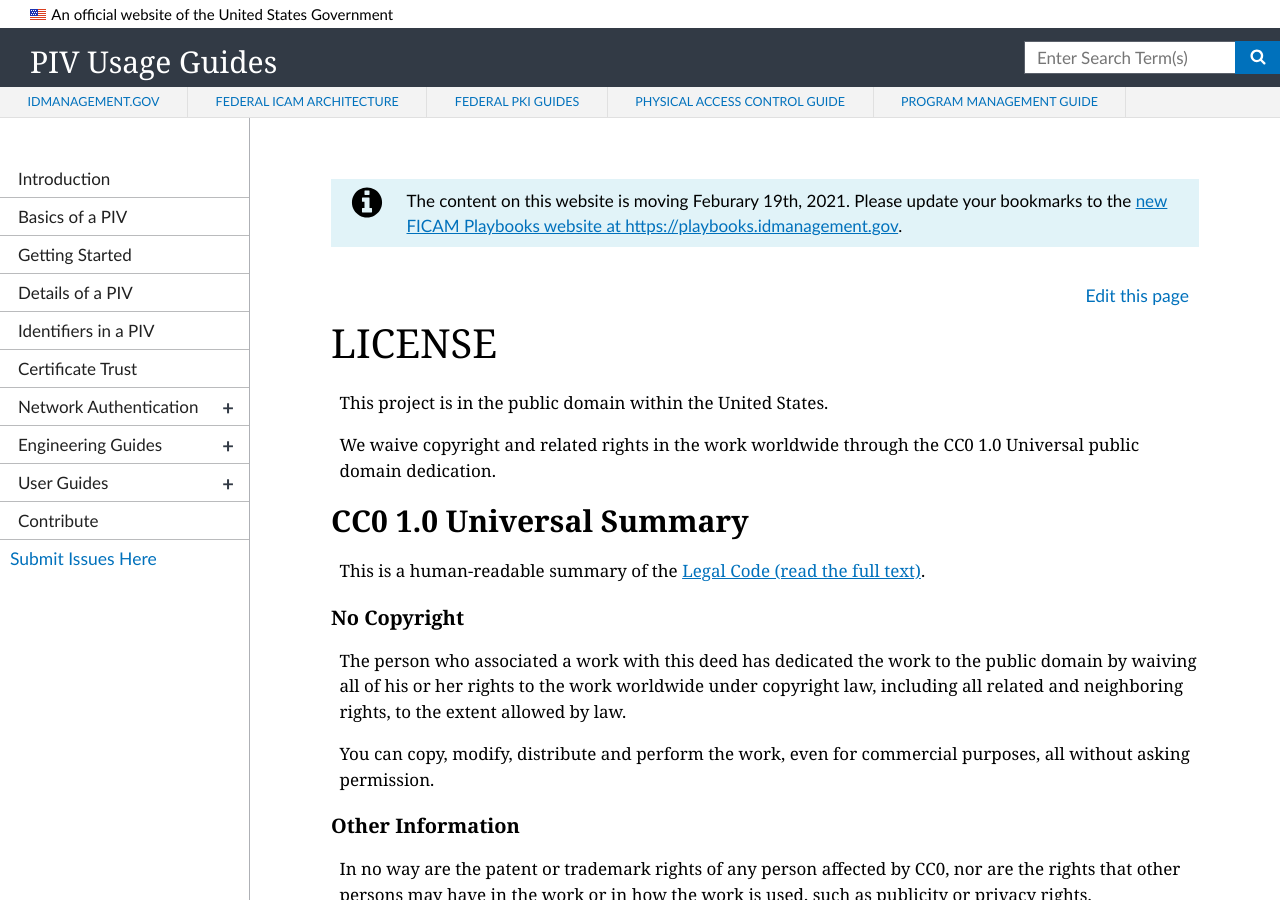
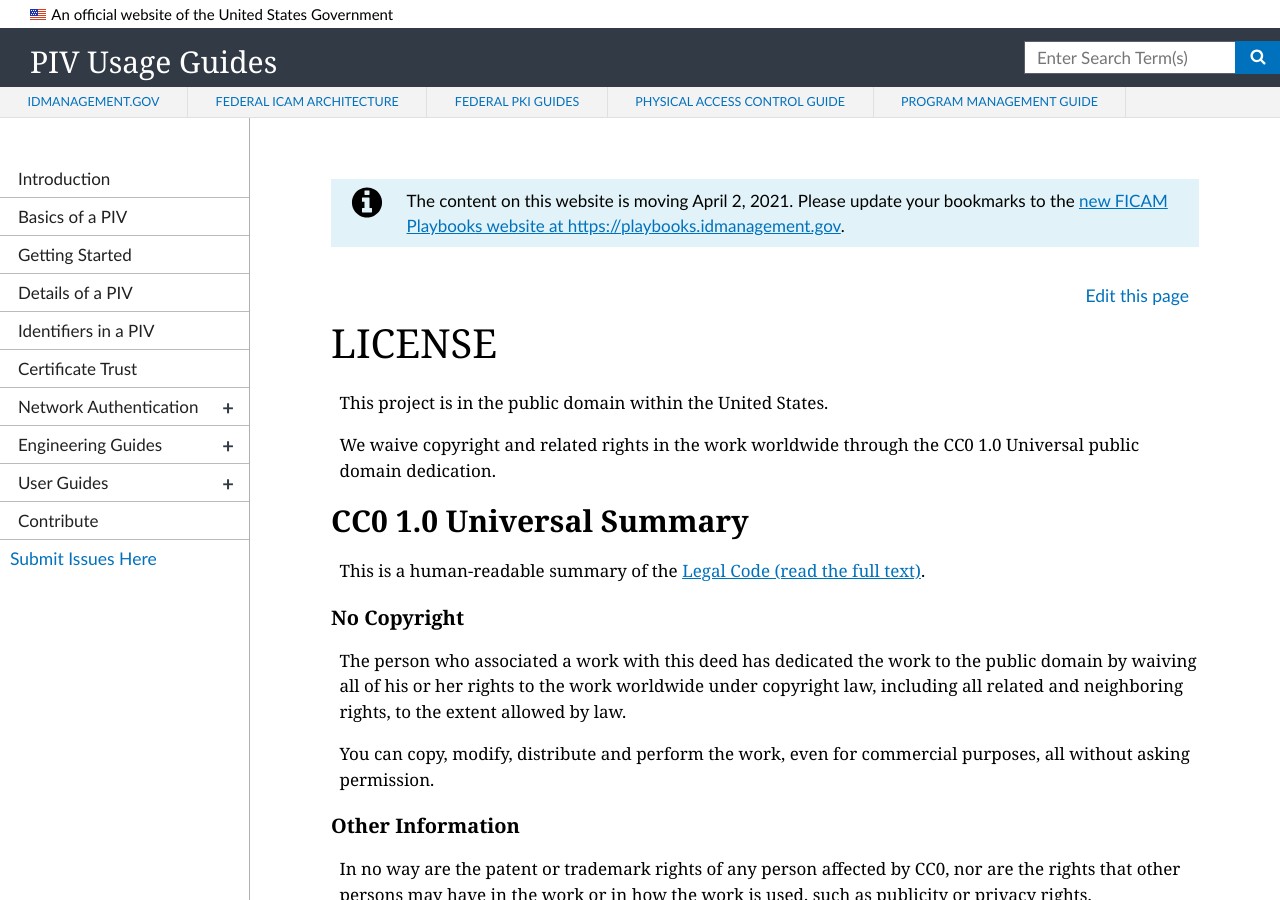
Before and after one commit to GSA/piv-guides, a Jekyll site: the page built from LICENSE.md, in a window 1280 px wide and 900 px high. Built offline with Jekyll 4.4.1, drawn with Linux system fonts in a browser that asks for light colours; nearby versions of some CDN libraries; library files that are not in the unit come from our copies; a script that is not in the unit is left out.

Commit message:
Update alert-preview.html

```diff
--- a/_includes/alert-preview.html
+++ b/_includes/alert-preview.html
@@ -1,3 +1,3 @@
 <div class="usa-alert usa-alert-info">
-  <div class="usa-alert-body"> <p class="usa-alert-text">The content on this website is moving Feburary 19th, 2021. Please update your bookmarks to the <a href="https://playbooks.idmanagement.gov" target="_blank" rel="noopener noreferrer">new FICAM Playbooks website at https://playbooks.idmanagement.gov</a>. </p>  </div>
+  <div class="usa-alert-body"> <p class="usa-alert-text">The content on this website is moving April 2, 2021. Please update your bookmarks to the <a href="https://playbooks.idmanagement.gov" target="_blank" rel="noopener noreferrer">new FICAM Playbooks website at https://playbooks.idmanagement.gov</a>. </p>  </div>
 </div>
```
